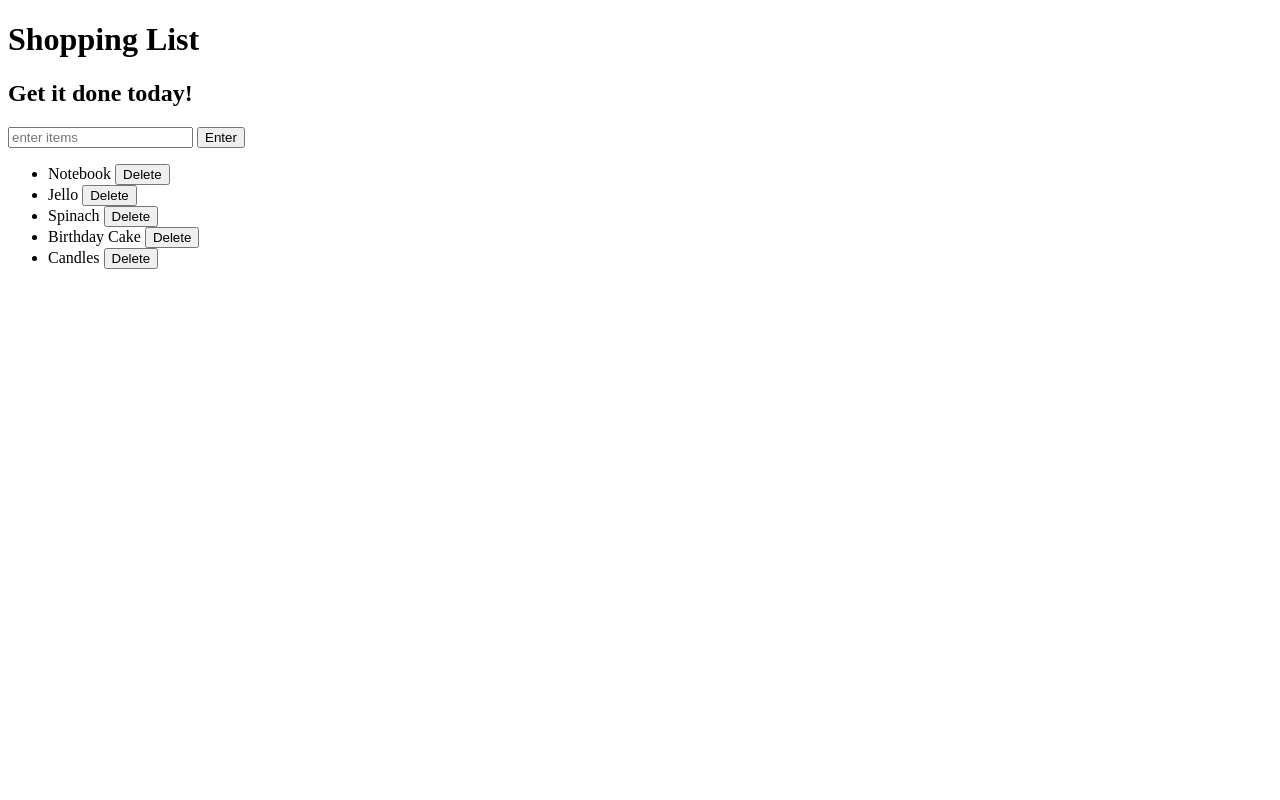
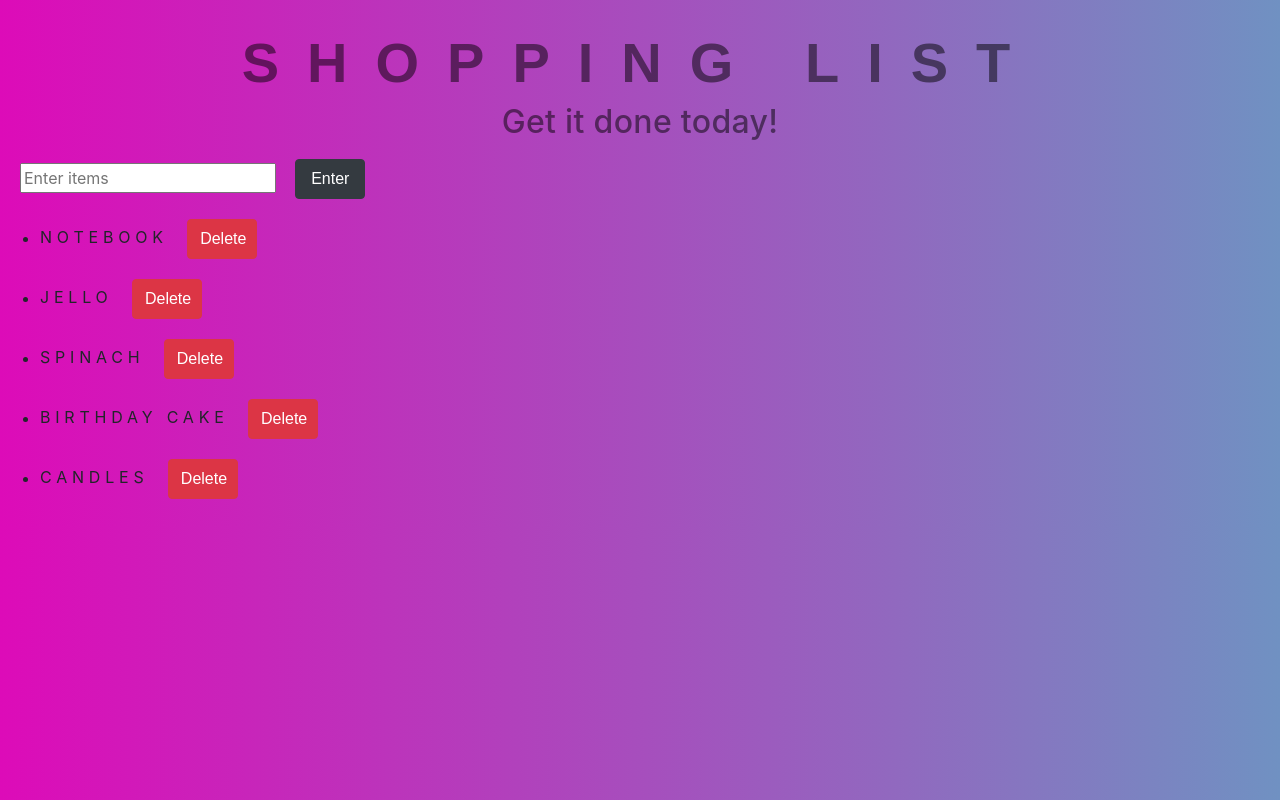
Before and after one commit to Chong1455/todo-list, a plain HTML site: page index.html in a window 1280 px wide. Drawn offline with nearby package versions, Linux system fonts and the light colour scheme.

Commit message:
change css style

```diff
--- a/index.html
+++ b/index.html
@@ -1,20 +1,22 @@
 <!DOCTYPE html>
 <html>
 <head>
-	<title>Javascript</title>
+	<title>Shopping List</title>
+	<!-- Bootstrap CSS -->
+	<link rel="stylesheet" href="https://maxcdn.bootstrapcdn.com/bootstrap/4.0.0/css/bootstrap.min.css" integrity="sha384-Gn5384xqQ1aoWXA+058RXPxPg6fy4IWvTNh0E263XmFcJlSAwiGgFAW/dAiS6JXm" crossorigin="anonymous">
 	<link rel="stylesheet" type="text/css" href="style.css">
 </head>
 <body>
 	<h1>Shopping List</h1>
 	<h2>Get it done today!</h2>
-	<input id="userinput" type="text" placeholder="enter items">
-	<button id="enter">Enter</button>
+	<input id="userinput" type="text" placeholder="Enter items">
+	<button type="button" class="btn btn-dark" id="enter">Enter</button>
 	<ul>
-		<li>Notebook <button class="delete">Delete</button></li>
-		<li>Jello <button class="delete">Delete</button></li>
-		<li>Spinach <button class="delete">Delete</button></li>
-		<li>Birthday Cake <button class="delete">Delete</button></li>
-		<li>Candles <button class="delete">Delete</button></li>
+		<li>Notebook <button type="button" class="btn btn-danger delete">Delete</button></li>
+		<li>Jello <button type="button" class="btn btn-danger delete">Delete</button></li>
+		<li>Spinach <button type="button" class="btn btn-danger delete">Delete</button></li>
+		<li>Birthday Cake <button type="button" class="btn btn-danger delete">Delete</button></li>
+		<li>Candles <button type="button" class="btn btn-danger delete">Delete</button></li>
 	</ul>
 	<script type="text/javascript" src="script.js"></script>
 </body>
--- a/script.js
+++ b/script.js
@@ -27,6 +27,7 @@ function inputlength() {
 
 function createListElement() {
 	var btn = document.createElement("button");
+	btn.className = "btn btn-danger";
 	btn.innerHTML = "Delete";
 	// btn.onclick = removeParent;
 	btn.addEventListener("click", removeParent);
--- a/style.css
+++ b/style.css
@@ -1,3 +1,44 @@
+body {
+	font: 'Raleway', sans-serif;
+    text-align: left;
+    text-transform: uppercase;
+    letter-spacing: .3em;
+    top: 15%;
+	background: linear-gradient(to right, rgb(221, 11, 184), rgb(112, 145, 194)); /* Standard syntax */
+}
+
+h1 {
+    font: 600 3.5em 'Raleway', sans-serif;
+    color: rgba(0,0,0,.5);
+    margin-top: 30px;
+    text-align: center;
+    text-transform: uppercase;
+    letter-spacing: .5em;
+    width: 100%;
+}
+
+h2 {
+	font: 1200 1em 'Raleway', sans-serif;
+    color: rgba(0,0,0,.5);
+    text-align: center;
+    text-transform: none;
+    letter-spacing: 0.01em;
+}
+
+#userinput {
+	margin-left: 20px;
+}
+
+button {
+    width: 70px;
+    height: 40px;
+    margin: 10px;
+    font: bold 0.9em Quicksand, sans-serif;
+    /*background-color: #ffffff;*/
+    border: none;
+    cursor: pointer;
+}
+
 .done {
   text-decoration: line-through;
 }
```
